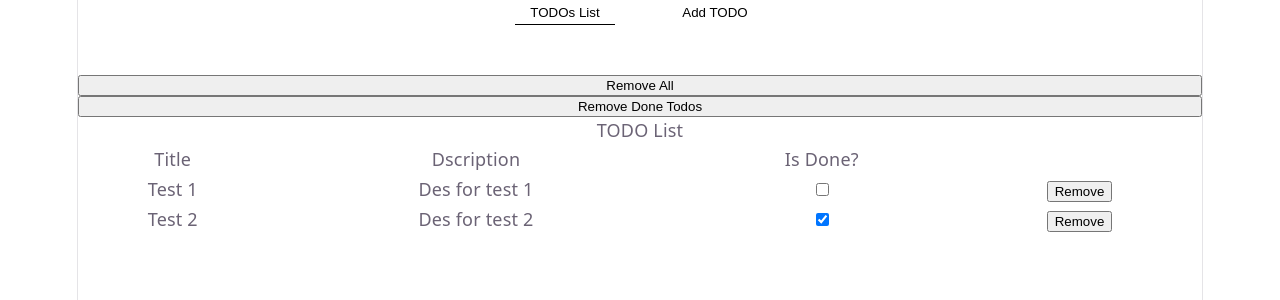
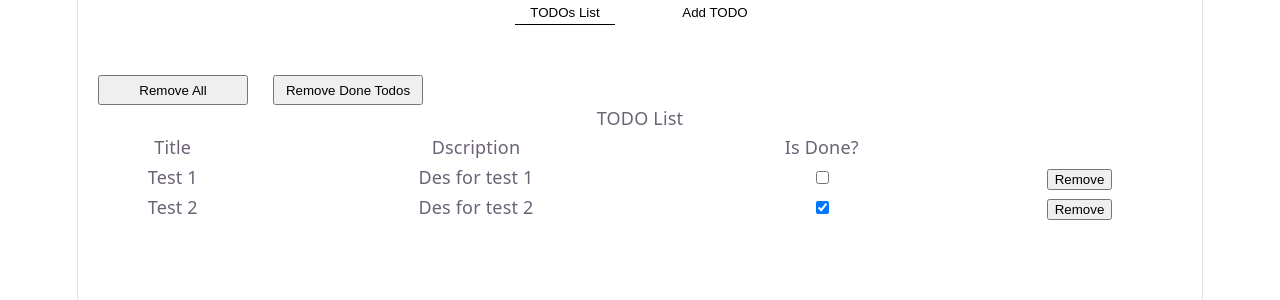
Before and after one commit to ChaimShvartz/TODO-List, a React (Vite) app in the folder client/: page / in a window 1280 px wide. Shown: the top 300 px of the page. Built offline with nearby package versions, Linux system fonts and the light colour scheme.

Commit message:
Add style for remove-btns

```diff
--- /dev/null
+++ b/client/src/components/TodosList/TodosList.module.css
@@ -0,0 +1,10 @@
+#container{
+    display: flex;
+    gap: 25px;
+    margin-left: 20px ;
+}
+
+.removeBtn{
+    width: 150px;
+    height: 30px;
+}
--- a/client/src/components/TodosList.tsx
+++ b/client/src/components/TodosList/TodosList.tsx
@@ -1,5 +1,6 @@
-import { useTodosStore } from "../store/useTodosStore";
-import type { Todo } from "../types/Todo";
+import { useTodosStore } from "../../store/useTodosStore";
+import type { Todo } from "../../types/Todo";
+import styles from "./TodosList.module.css";
 
 const TodosList = () => {
     const todos = useTodosStore((state) => state.todos).sort(
@@ -33,12 +34,22 @@ const TodosList = () => {
     };
     return (
         <>
-            <button type="button" onClick={clearTodos}>
-                Remove All
-            </button>
-            <button type="button" onClick={removeDoneTodos}>
-                Remove Done Todos
-            </button>
+            <div id={styles.container}>
+                <button
+                    type="button"
+                    className={styles.removeBtn}
+                    onClick={clearTodos}
+                >
+                    Remove All
+                </button>
+                <button
+                    type="button"
+                    className={styles.removeBtn}
+                    onClick={removeDoneTodos}
+                >
+                    Remove Done Todos
+                </button>
+            </div>
             <table>
                 <caption>TODO List</caption>
                 <thead>
--- a/client/src/pages/HomePage.tsx
+++ b/client/src/pages/HomePage.tsx
@@ -1,5 +1,5 @@
 import { useState } from "react";
-import TodosList from "../components/TodosList";
+import TodosList from "../components/TodosList/TodosList";
 import AddTodoForm from "../components/AddTodoForm";
 import type { Tab } from "../types/Tab";
 import Tabs from "../components/Tabs/Tabs";
```
